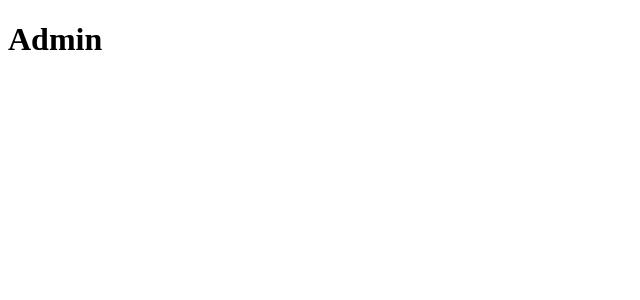
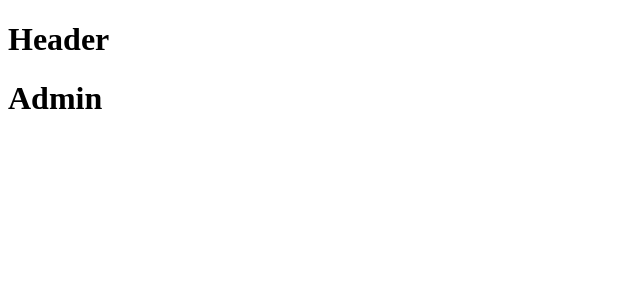
Before and after one commit to allandcarv/letmeask-refactor, a React (Create React App) app: page /admin in a window 1280 px wide. Shown: the top 300 px of the page, without its empty margins (0-640 px from the left). Built offline with nearby package versions, Linux system fonts and the light colour scheme.

Commit message:
feature: add header component

```diff
--- a/src/components/Header/index.tsx
+++ b/src/components/Header/index.tsx
@@ -0,0 +1,5 @@
+import React from 'react';
+
+const Header: React.FC = () => <h1>Header</h1>;
+
+export default Header;
--- a/src/pages/Admin.tsx
+++ b/src/pages/Admin.tsx
@@ -1,5 +1,14 @@
 import React from 'react';
 
-const Admin: React.FC = () => <h1>Admin</h1>;
+import Header from '../components/Header';
+
+const Admin: React.FC = () => (
+  <>
+    <Header />
+    <main>
+      <h1>Admin</h1>
+    </main>
+  </>
+);
 
 export default Admin;
--- a/src/pages/Home.tsx
+++ b/src/pages/Home.tsx
@@ -1,5 +1,13 @@
 import React from 'react';
 
-const Home: React.FC = () => <h1>Home</h1>;
+import Header from '../components/Header';
 
+const Home: React.FC = () => (
+  <>
+    <Header />
+    <main>
+      <h1>Home</h1>
+    </main>
+  </>
+);
 export default Home;
```
Also changed, not shown: .eslintrc.json.
